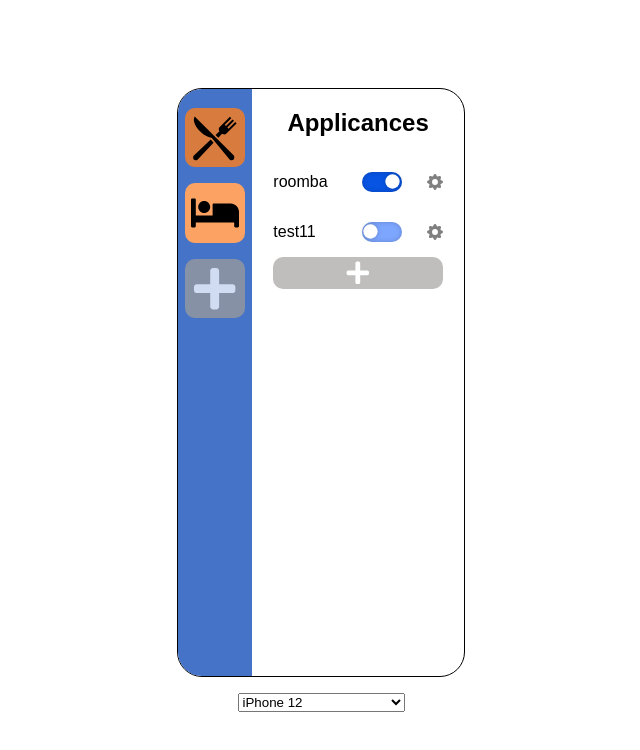
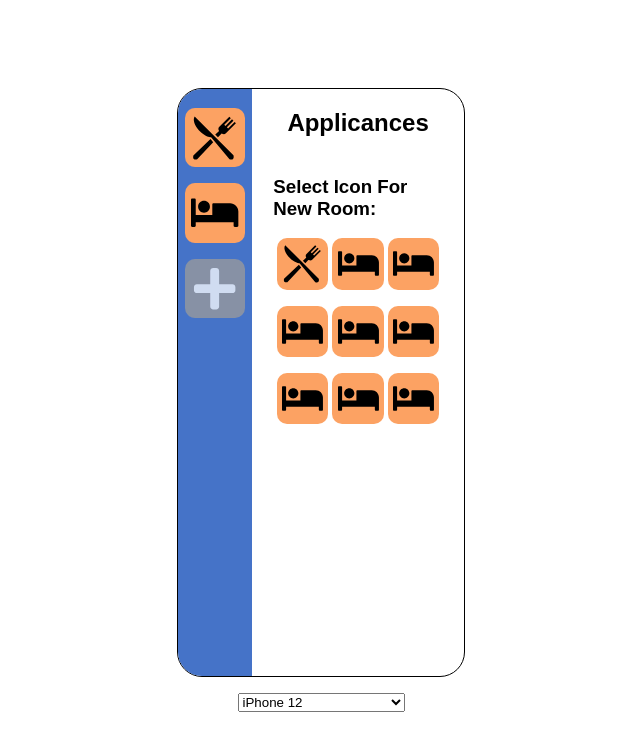
Before and after one commit to JonathanHYYan/Arduino-App-Mobile-Display, a React (Create React App) app: page /main in a window 1280 px wide. Both pictures are taken after a click on the element 534 px from the left and 288 px from the top of the page. Shown: the top 750 px of the page, without its empty margins (319-959 px from the left). Built offline with nearby package versions, Linux system fonts and the light colour scheme.

Commit message:
[SDCWA-26] Create Icon Grid for new room icon selection

```diff
--- a/src/Components/Appliance/ApplianceControls.js
+++ b/src/Components/Appliance/ApplianceControls.js
@@ -5,18 +5,17 @@ import {
   Plus,
   Gear,
   Settings,
+  IconGrid,
 } from "./ApplianceControlsStyles";
 import { data } from "../../Assets/data";
 import Toggle from "../Utlity/Toggle";
+import NewIcon from "./IconGrid";
 
-const ApplianceControls = ({state}) => {
+const ApplianceControls = ({ state }) => {
   const appliances = data.map((obj) => {
     const controls = obj.appliance.names.map((name, index) => {
       return (
-        <Appliance
-        key={name}
-        selected={state[index]}
-        >
+        <Appliance key={name} selected={state[index]}>
           <p>{name}</p>
           <Settings>
             <Toggle state={obj.appliance.boolean[index]} />
@@ -32,9 +31,16 @@ const ApplianceControls = ({state}) => {
     <Appliances>
       <h2>Applicances</h2>
       {appliances}
-      <AddControl>
-        <Plus />
-      </AddControl>
+      {state.includes(null) && (
+        <IconGrid selected={true}>
+          <NewIcon />
+        </IconGrid>
+      )}
+      {!state.includes(null) && (
+        <AddControl>
+          <Plus />
+        </AddControl>
+      )}
     </Appliances>
   );
 };
--- a/src/Components/Appliance/ApplianceControlsStyles.js
+++ b/src/Components/Appliance/ApplianceControlsStyles.js
@@ -11,7 +11,7 @@ export const Appliances = styled.div`
 `;
 
 export const Appliance = styled.div`
-  display: ${({selected})=> (selected ? 'flex' : 'none')};
+  display: ${({ selected }) => (selected ? "flex" : "none")};
   justify-content: space-between;
   width: 80%;
   align-items: center;
@@ -46,3 +46,9 @@ export const Settings = styled.div`
 export const Gear = styled(BsFillGearFill)`
   color: grey;
 `;
+
+export const IconGrid = styled.div`
+  display: flex;
+  flex-direction: column;
+  width: 80%;
+`;
--- /dev/null
+++ b/src/Components/Appliance/IconGrid.js
@@ -0,0 +1,46 @@
+import { Grid, GridIcon } from "./IconGridStyles";
+import { Bed, Kitchen } from "../Rooms/RoomiconsStyles";
+
+const NewIcon = () => {
+  const addRoom = () => {
+    console.log("Room added");
+  };
+
+  const RoomIcons = [
+    <GridIcon selected={false} onClick={addRoom}>
+      <Kitchen />
+    </GridIcon>,
+    <GridIcon selected={false} onClick={addRoom}>
+      <Bed />
+    </GridIcon>,
+    <GridIcon selected={false} onClick={addRoom}>
+      <Bed />
+    </GridIcon>,
+    <GridIcon selected={false} onClick={addRoom}>
+      <Bed />
+    </GridIcon>,
+    <GridIcon selected={false} onClick={addRoom}>
+      <Bed />
+    </GridIcon>,
+    <GridIcon selected={false} onClick={addRoom}>
+      <Bed />
+    </GridIcon>,
+    <GridIcon selected={false} onClick={addRoom}>
+      <Bed />
+    </GridIcon>,
+    <GridIcon selected={false} onClick={addRoom}>
+      <Bed />
+    </GridIcon>,
+    <GridIcon selected={false} onClick={addRoom}>
+      <Bed />
+    </GridIcon>,
+  ];
+  return (
+    <>
+    <h3>Select Icon For New Room: </h3>
+      <Grid>{RoomIcons}</Grid>
+    </>
+  );
+};
+
+export default NewIcon;
--- /dev/null
+++ b/src/Components/Appliance/IconGridStyles.js
@@ -0,0 +1,19 @@
+import styled from "styled-components";
+
+export const Grid = styled.div`
+display: flex;
+justify-content: space-evenly;
+flex-wrap: wrap;
+`;
+
+export const GridIcon = styled.div`
+cursor: pointer;
+background-color: #FCA263 ;
+height: 3.2em;
+width: 3.2em;
+border-radius: 10px;
+display: flex;
+justify-content: center;
+align-items: center;
+margin-bottom: 1em;
+`;
--- a/src/Components/Main/MainPage.js
+++ b/src/Components/Main/MainPage.js
@@ -1,6 +1,4 @@
-import {
-  DefaultPage,
-} from "./MainPageStyles";
+import { DefaultPage } from "./MainPageStyles";
 import RoomIcons from "../Rooms/RoomIcons";
 import ApplianceControls from "../Appliance/ApplianceControls";
 import { useState } from "react";
@@ -8,21 +6,27 @@ import { useEffect } from "react";
 
 const MainPage = () => {
   // A data set needs to be imported or fetched from firebase on what applicances is available
-  // Based on the data the applicance icon should show in the nav and the options in controls
-  // lighter shade of orange #F5B181
-  const [roomSelected, setRoomSelected] = useState([true,false])
+  const [roomSelected, setRoomSelected] = useState([true, false]);
+
+  useEffect(() => {
+    console.log(roomSelected);
+  }, [roomSelected]);
 
   const handleClick = (index) => {
-    const updateRooms = roomSelected.map((room, i) =>
-      i === index ? true : false
-    );
+    const updateRooms = roomSelected.map((room, i) => {
+      if (index != null) {
+        return i === index ? true : false;
+      } else {
+        return null;
+      }
+    });
     setRoomSelected(updateRooms);
   };
 
   return (
     <DefaultPage>
-      <RoomIcons state={roomSelected} onClick={handleClick}/>
-      <ApplianceControls state={roomSelected}/>
+      <RoomIcons state={roomSelected} onClick={handleClick} />
+      <ApplianceControls state={roomSelected} />
     </DefaultPage>
   );
 };
--- a/src/Components/Rooms/RoomIcons.js
+++ b/src/Components/Rooms/RoomIcons.js
@@ -1,8 +1,7 @@
 import { Kitchen, Bed, Icon, Plus, AddIcon, Rooms } from "./RoomiconsStyles";
 import { data } from "../../Assets/data";
-import { useState } from "react";
 
-const RoomIcons = ({state, onClick }) => {
+const RoomIcons = ({ state, onClick }) => {
   const rooms = data.map((obj, index) => {
     const roomSelect =
       obj.room === "kitchen" ? <Kitchen /> : obj.room === "bed" ? <Bed /> : "";
@@ -17,11 +16,15 @@ const RoomIcons = ({state, onClick }) => {
     );
   });
 
+  const addRoom = () => {
+    onClick(null);
+  };
+
   return (
     <Rooms>
       {rooms}
       <AddIcon>
-        <Plus />
+        <Plus onClick={addRoom} />
       </AddIcon>
     </Rooms>
   );
--- a/src/Components/Rooms/RoomiconsStyles.js
+++ b/src/Components/Rooms/RoomiconsStyles.js
@@ -27,12 +27,12 @@ export const Icon = styled.div`
 `;
 
 export const Kitchen = styled(GiKnifeFork)`
-  width: 3em;
+  width: 80%;
   height: auto;
 `;
 
 export const Bed = styled(FaBed)`
-  width: 3em;
+  width: 80%;
   height: auto;
 `;
 
```
